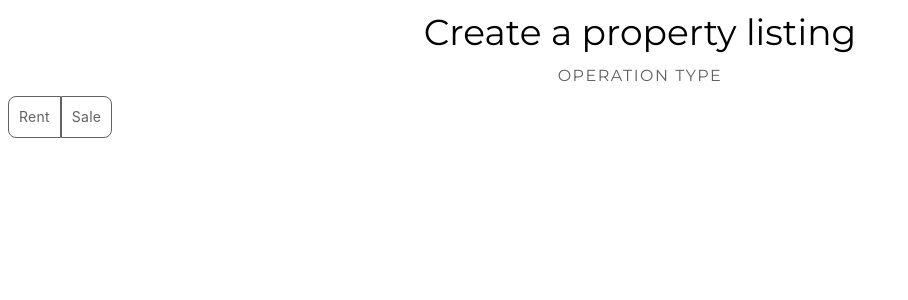
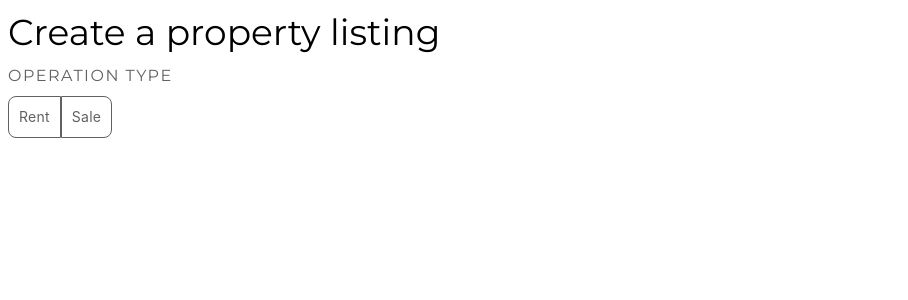
Before and after one commit to nickcoga/Get-That-Home-Project, a React (Create React App) app: page / in a window 1280 px wide. Shown: the top 300 px of the page, without its empty margins (0-908 px from the left). Built offline with nearby package versions, Linux system fonts and the light colour scheme; a web font is replaced by a local one.

Commit message:
change branch

```diff
--- a/src/components/FormProperty/FormProperty.js
+++ b/src/components/FormProperty/FormProperty.js
@@ -11,6 +11,7 @@ const FormProperty = () => {
                 type="Montserrat"
                 size="H4"
                 color="balck"
+                textAlign="justify"
             >
                 Create a property listing
             </Text>
@@ -21,6 +22,7 @@ const FormProperty = () => {
                     color="Gray"
                     letter="1.5px"
                     transform="uppercase"
+                    textAlign="justify"
                     >
                     Operation Type
                 </Text>
--- a/src/components/UI/Heading.js
+++ b/src/components/UI/Heading.js
@@ -9,6 +9,7 @@ export default function Text({
   children,
   letter,
   transform,
+  textAlign,
 }) {
   return (
     <StyledText
@@ -18,6 +19,7 @@ export default function Text({
       caption={caption}
       letter={letter}
       transform={transform}
+      textAlign={textAlign}
     >
       {children}
     </StyledText>
@@ -109,7 +111,7 @@ const StyledText = styled.p`
   ${(props) => calcSize(props.size)}
   color: ${(props) => colors[props.color]};
   margin: 0 0 8px 0;
-  text-align: center;
+  text-align: ${(props) => (props.textAlign ? "jutify" : "center")};
   letter-spacing: ${(props) => props.letter};
   text-transform: ${(props) => props.transform};
 `;
```
